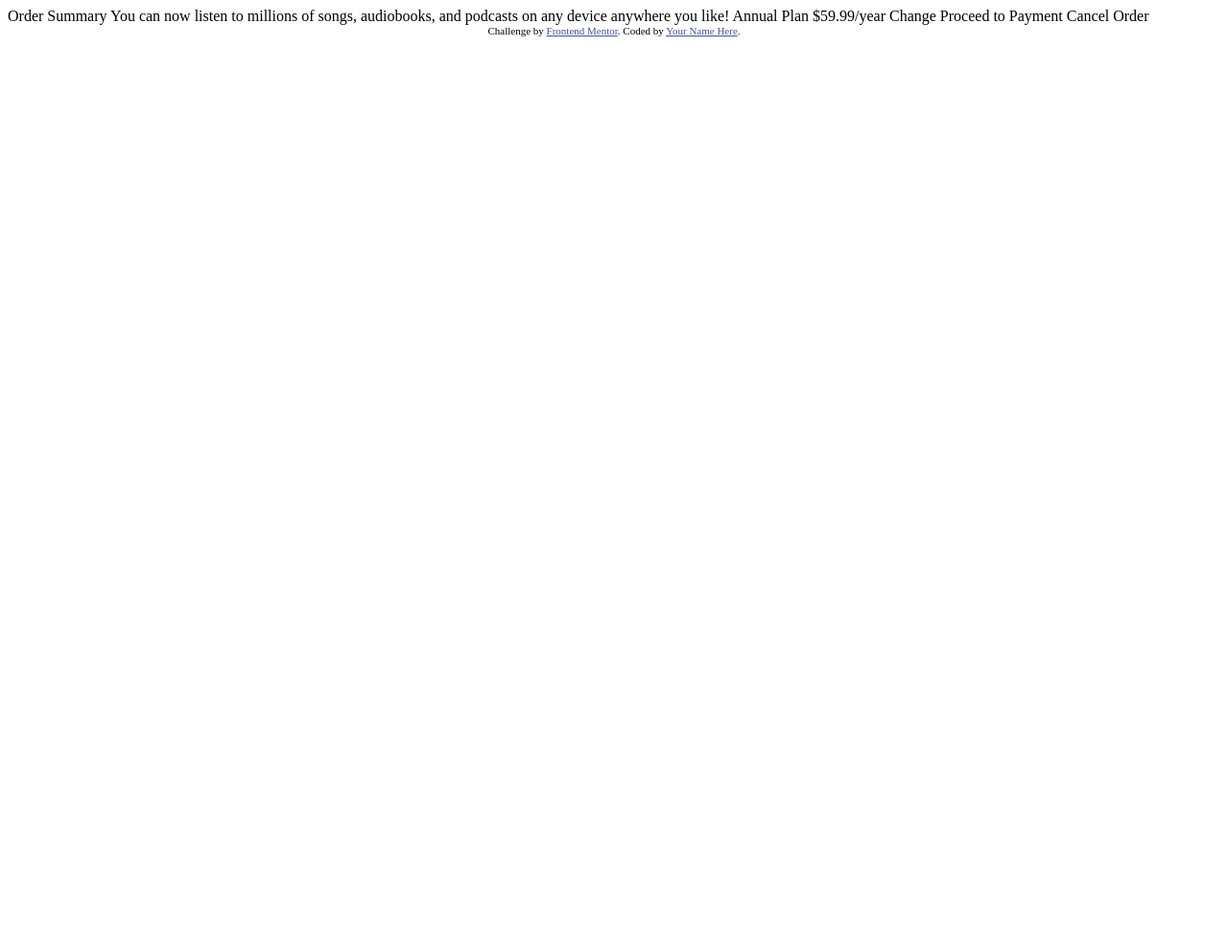
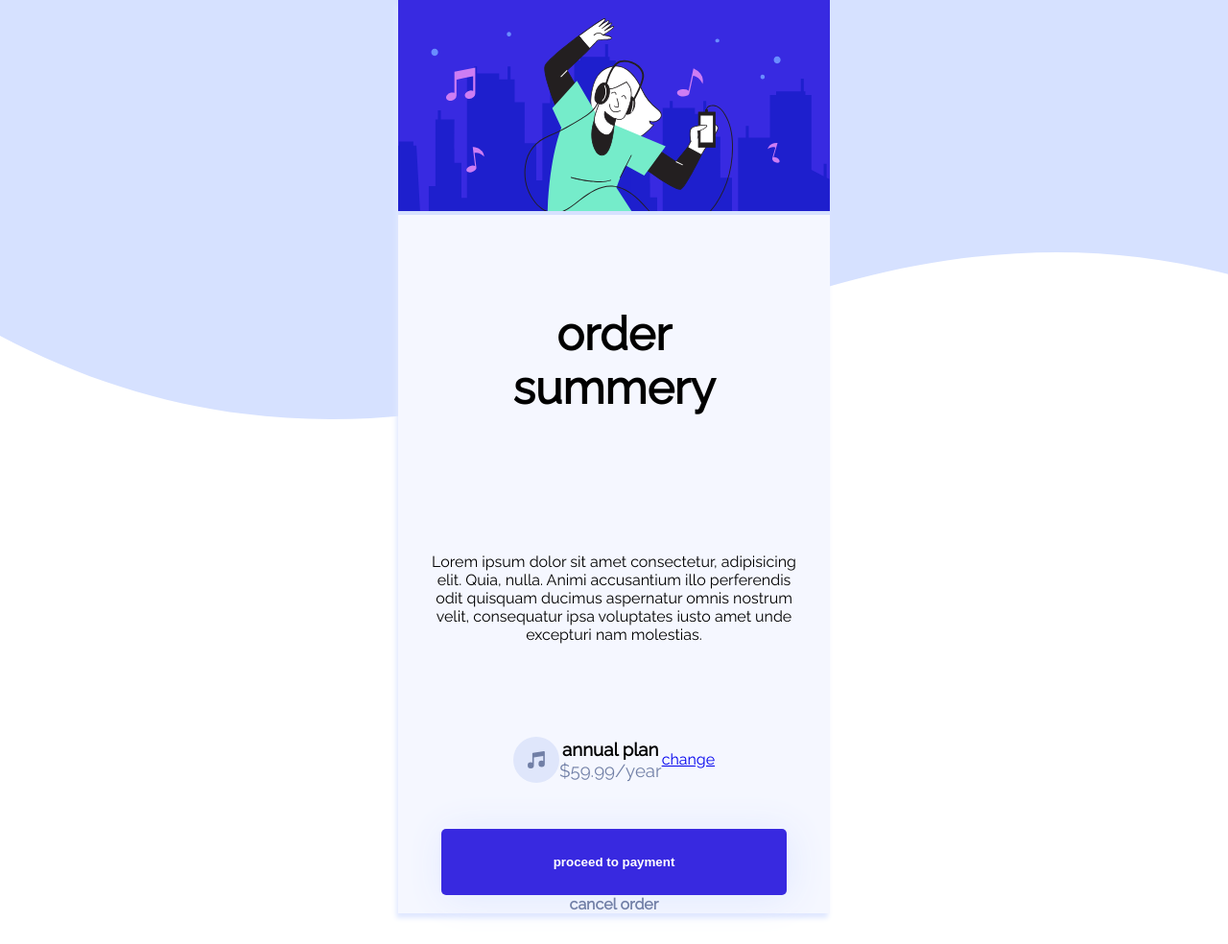
Before and after one commit to tarik350/order-summary, a plain HTML site: page index.html in a window 1280 px wide. Shown: the whole page at 96% size. Before the commit the page ends 800 px from the top, so only its background shows below. Drawn offline with Linux system fonts and the light colour scheme; a web font is replaced by a local one.

Commit message:
added all i have been doing before

```diff
--- /dev/null
+++ b/css/index.css
@@ -0,0 +1,113 @@
+:root {
+    --clr-primary1: hsl(225, 100%, 94%);
+    --clr-primary2: hsl(245, 75%, 52%);
+    --clr-neutral1: hsl(225, 100%, 98%);
+    --clr-neutral2: hsl(224, 23%, 55%);
+    --clr-neutral3: hsl(223, 47%, 23%);
+    --fs-body: 1rem;
+    --fs-h1: 3rem;
+    --ff: 'Raleway', sans-serif;
+    --fw--bolder: 900;
+    --fw-bold: 700;
+    --fw--reg: 500;
+}
+
+@media (max-width:375px) {
+    :root {}
+}
+
+*, *::after, *::before {
+    box-sizing: border-box;
+    padding: 0;
+}
+
+html {
+    background: url(../images/pattern-background-desktop.svg);
+    background-repeat: no-repeat;
+}
+
+body {
+    max-width: 300px;
+    display: flex;
+    justify-content: center;
+    margin: auto;
+    font-size: var(--fs-body);
+    padding: 0;
+    height: 100%;
+}
+
+button {
+    display: block;
+    margin: auto;
+    border: none;
+    padding: 1em 4em;
+    width: 80%;
+    border-radius: 5px;
+    background-color: var(--clr-primary2);
+    color: white;
+    font-weight: var(--fw--bolder);
+    box-shadow: 3px 3px 40px var(--clr-primary1);
+    cursor: pointer;
+}
+
+h3 span {
+    color: var(--clr-neutral2)
+}
+
+.cancel {
+    text-decoration: none;
+    font-weight: var(--fw-bold);
+    color: var(--clr-neutral2);
+    position: relative;
+}
+
+.img {
+    max-width: 100%;
+}
+
+.section__main {
+    text-align: center;
+    font-family: var(--ff);
+    height: 100%;
+    box-shadow: -2px 5px 5px var(--clr-primary1);
+}
+
+h1 {
+    font-size: var(--fs-h1);
+    margin: 0;
+    padding: 0;
+}
+
+span {
+    display: block;
+    font-weight: 100;
+}
+
+.container {
+    background-color: var(--clr-neutral1);
+    margin: 0;
+}
+
+.sub__container {
+    display: flex;
+    align-items: center;
+    justify-content: center;
+}
+
+.sub__container--sub {
+    display: flex;
+    align-items: center;
+    justify-content: center;
+}
+
+.container__sub>* {
+    padding: .4em;
+}
+
+.container > * {
+    padding: 2em;
+}
+.section__img{
+    margin: 0;
+    padding:0;
+}
--- a/index.html
+++ b/index.html
@@ -1,37 +1,45 @@
 <!DOCTYPE html>
 <html lang="en">
+
 <head>
   <meta charset="UTF-8">
-  <meta name="viewport" content="width=device-width, initial-scale=1.0"> <!-- displays site properly based on user's device -->
+  <meta name="viewport" content="width=device-width, initial-scale=1.0">
+  <!-- displays site properly based on user's device -->
 
   <link rel="icon" type="image/png" sizes="32x32" href="./images/favicon-32x32.png">
+  <link rel="stylesheet" href="./css/index.css">
+  <link rel="preconnect" href="https://fonts.googleapis.com">
+  <link rel="preconnect" href="https://fonts.gstatic.com" crossorigin>
+  <link href="https://fonts.googleapis.com/css2?family=Qahiri&family=Raleway&display=swap" rel="stylesheet">
 
   <title>Frontend Mentor | Order summary card</title>
 
-  <!-- Feel free to remove these styles or customise in your own stylesheet 👍 -->
-  <style>
-    .attribution { font-size: 11px; text-align: center; }
-    .attribution a { color: hsl(228, 45%, 44%); }
-  </style>
 </head>
+
 <body>
 
-  Order Summary
+  <section class="section__main">
+    <img src="images/illustration-hero.svg" class="section__img" alt="some dude cartoon listinening to some music">
+    <div class="container">
+      <h1 class="section__header">order summery</h1>
+      <p> Lorem ipsum dolor sit amet consectetur, adipisicing elit. Quia, nulla. Animi accusantium illo perferendis odit
+        quisquam ducimus aspernatur omnis nostrum velit, consequatur ipsa voluptates iusto amet unde excepturi nam
+        molestias. </p>
+      <div class="sub__container">
+        <div class="sub__container--sub">
+          <img src="images/icon-music.svg" alt="" class="music--icon">
+          <h3>annual plan<span>$59.99/year</span></h3>
+        </div>
+        <a href="#" class="chenge">change</a>
+      </div>
 
-  You can now listen to millions of songs, audiobooks, and podcasts on any
-  device anywhere you like!
+      <button class="btn">proceed to payment</button>
+      <a href="#" class="cancel">cancel order</a>
+    </div>
+  </section>
 
-  Annual Plan
-  $59.99/year
 
-  Change
 
-  Proceed to Payment
-  Cancel Order
+</body>
 
-  <div class="attribution">
-    Challenge by <a href="https://www.frontendmentor.io?ref=challenge" target="_blank">Frontend Mentor</a>.
-    Coded by <a href="#">Your Name Here</a>.
-  </div>
-</body>
 </html>
```
Also changed, not shown: js/index.js (added), 1 other file.
